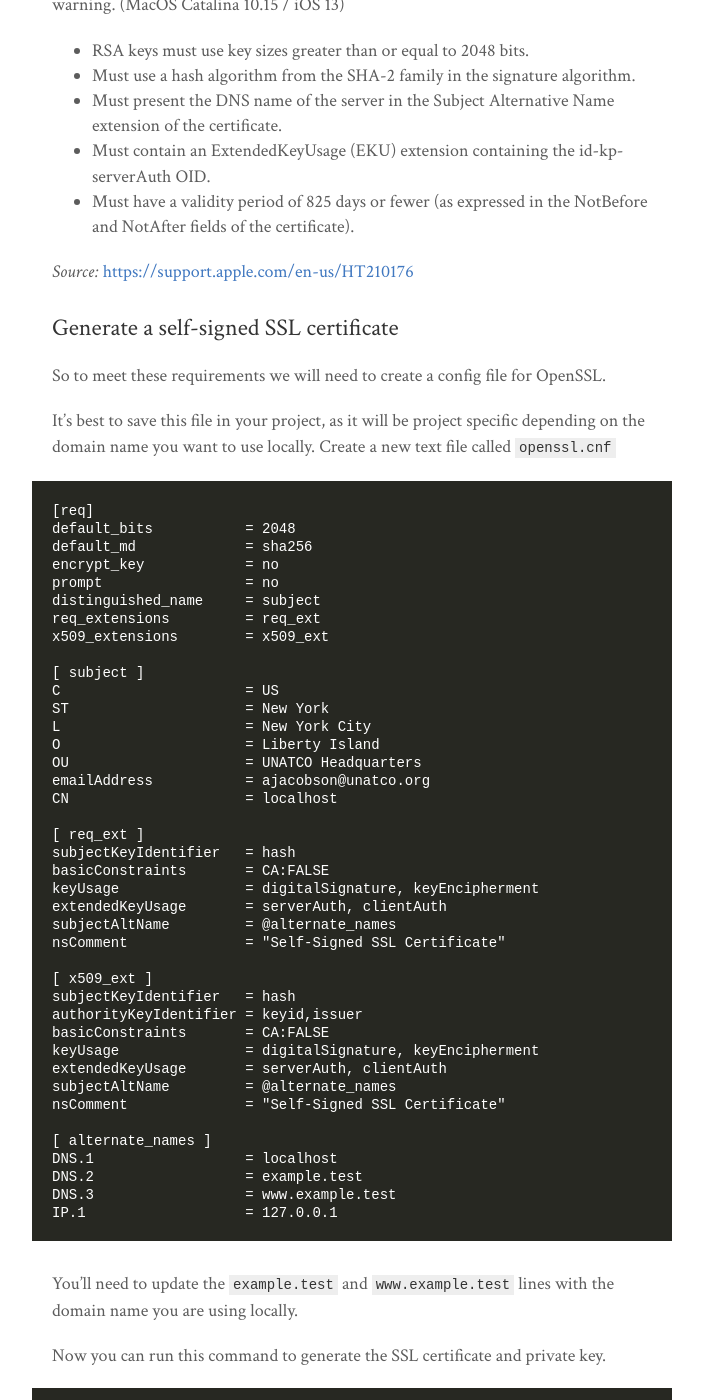
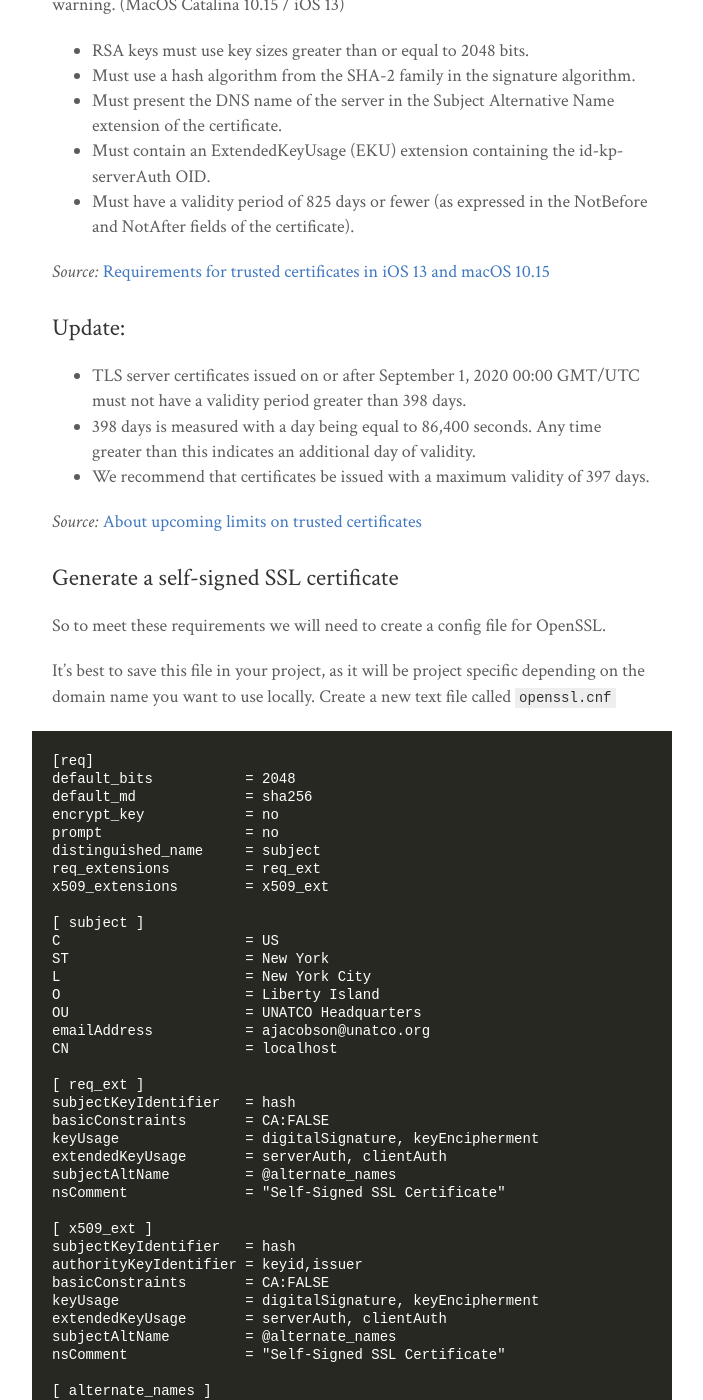
Before and after one commit to lukearmstrong/lukearmstrong.co.uk, a Jekyll site: the page built from _posts/2020-06-25-self-signed-ssl-certificate.md, in a window 1280 px wide and 1400 px high, scrolled down 712 px. Shown: the whole window, without its empty margins (288-991 px from the left). Built offline with Jekyll 4.4.1, drawn with Linux system fonts in a browser that asks for light colours; some web fonts are replaced; some of the changed text lies outside the part shown.

Commit message:
Update 2020-06-25-self-signed-ssl-certificate.md

````diff
--- a/_posts/2020-06-25-self-signed-ssl-certificate.md
+++ b/_posts/2020-06-25-self-signed-ssl-certificate.md
@@ -26,7 +26,16 @@ After some research it turned out that Apple had recently changed the requiremen
 - Must contain an ExtendedKeyUsage (EKU) extension containing the id-kp-serverAuth OID.
 - Must have a validity period of 825 days or fewer (as expressed in the NotBefore and NotAfter fields of the certificate).
 
-_Source:_ [https://support.apple.com/en-us/HT210176](https://support.apple.com/en-us/HT210176)
+_Source:_ [Requirements for trusted certificates in iOS 13 and macOS 10.15](https://support.apple.com/en-us/HT210176)
+
+
+### Update:
+
+- TLS server certificates issued on or after September 1, 2020 00:00 GMT/UTC must not have a validity period greater than 398 days.
+- 398 days is measured with a day being equal to 86,400 seconds. Any time greater than this indicates an additional day of validity.
+- We recommend that certificates be issued with a maximum validity of 397 days.
+
+_Source:_ [About upcoming limits on trusted certificates](https://support.apple.com/en-us/HT211025)
 
 
 ## Generate a self-signed SSL certificate
@@ -85,7 +94,7 @@ Now you can run this command to generate the SSL certificate and private key.
 ```
 openssl req -config openssl.cnf \
 -new -sha256 -newkey rsa:2048 -nodes -keyout private.key \
--x509 -days 825 -out certificate.crt
+-x509 -days 397 -out certificate.crt
 ```
 
 When you use this certificate in your nginx config for your local development server, you should get this error in Chrome.
````
